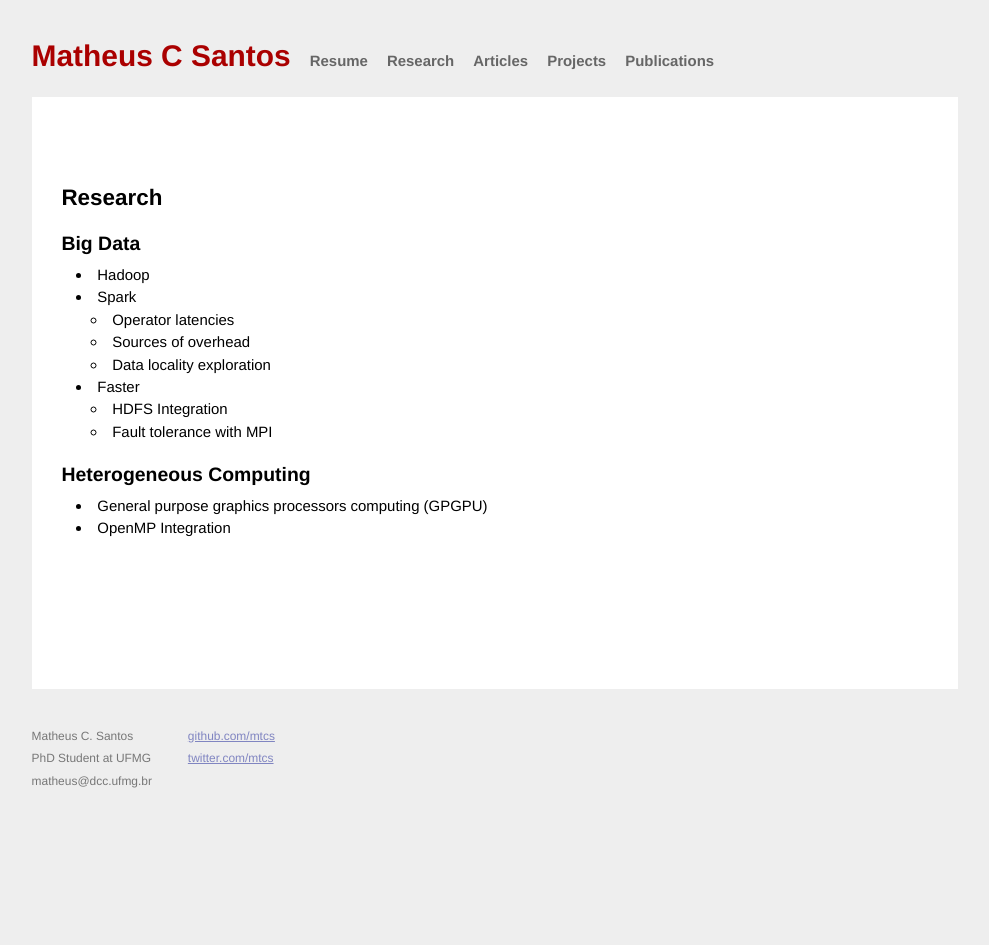
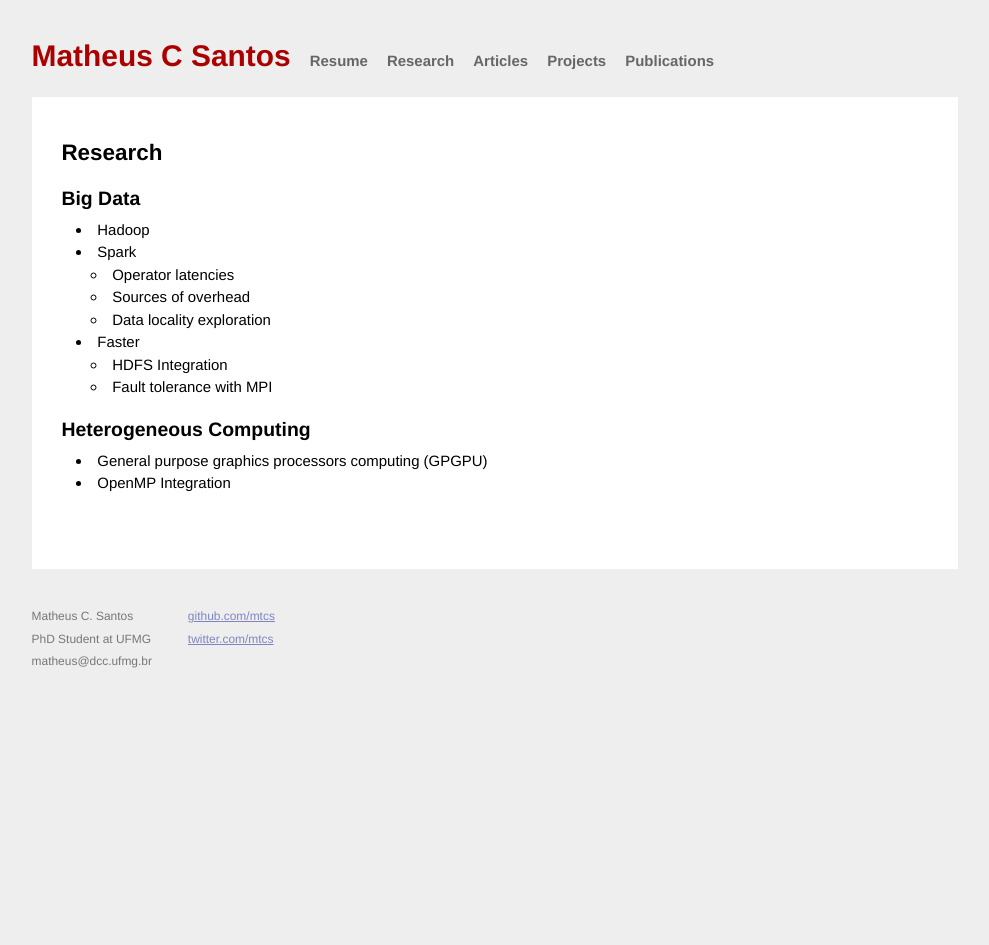
Before and after one commit to mtcs/mtcs.github.io, a Jekyll site: the page built from research.md, in a window 1280 px wide. Shown: the whole page, without its empty margins (145-1134 px from the left). Built offline with Jekyll 4.4.1, drawn with Linux system fonts in a browser that asks for light colours.

Commit message:
layout fix

```diff
--- a/_layouts/md.html
+++ b/_layouts/md.html
@@ -1,31 +1,9 @@
-<!DOCTYPE html>
-<html>
-    <head>
-        <meta charset="utf-8">
-        <meta http-equiv="X-UA-Compatible" content="IE=edge,chrome=1">
-        <title>{{ page.title }}</title>
-        <meta name="viewport" content="width=device-width">
+---
+layout: default
+---
 
-        <!-- syntax highlighting CSS -->
-        <link rel="stylesheet" href="/css/syntax.css">
+<div class="normalcontent">
+	<h1>{{ page.title }}</h1>
 
-        <!-- Custom CSS -->
-        <link rel="stylesheet" href="/css/main.css">
-
-    </head>
-    <body>
-
-        <div class="site">
-	{% include header.html %}
-
-        	<div class="content">
-			<h1>{{ page.title }}</h1>
-
-          		{{ content }}
-        	</div>
-
-	{% include footer.html %}
-        </div>
-
-    </body>
-</html>
+	{{ content }}
+</div>
--- a/css/main.css
+++ b/css/main.css
@@ -115,8 +115,10 @@ ul {
   line-height: 1.5em;
 }
 .content{
-  padding: 6em 2em 10em 2em ;
   background-color: #fff;
+}
+.normalcontent{
+  padding: 3em 2em 5em 2em ;
 }
 
 .header a {
@@ -219,12 +221,3 @@ ul {
 .post pre.terminal code {
   background-color: #333;
 }
-
-/*****************************************************************************/
-/*
-/* Projects
-/*
-/*****************************************************************************/
-
-.projects{
-}
--- a/projects.html
+++ b/projects.html
@@ -3,7 +3,7 @@ layout: default
 title: Matheus C. Santos Projects
 ---
 
-<div class="projects">
+<div class="normalcontent">
 	<h1>Projects</h1>
 
 	{% assign pages_list = site.categories.project | sort:"importance" %}
```
